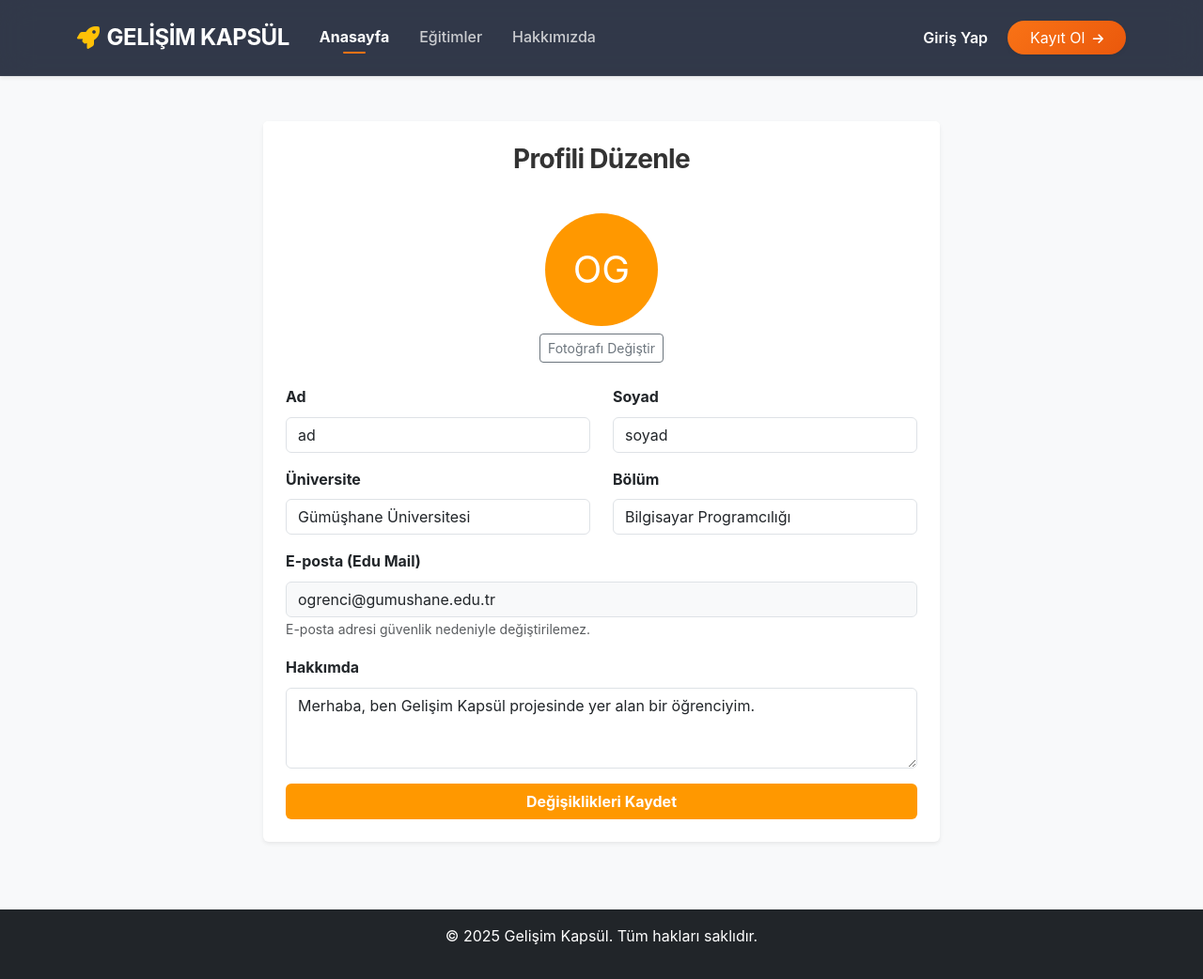
After one commit to Aliceylan11/GelisimKapsul, a Django app: page /accounts/profile/duzenle/ in a window 1280 px wide. The commit adds this page. Shown: the whole page at 94% size. Run offline with Django 5.2, Linux system fonts and the light colour scheme.

Commit message:
Accounts sayfaları için HTML tasarımları ve düzenlemeler yapıldı

```diff
--- a/accounts/templates/accounts/login.html
+++ b/accounts/templates/accounts/login.html
@@ -27,12 +27,12 @@
                             <a href="#" class="text-decoration-none" style="color: #fd7e14;">Şifremi Unuttum?</a>
                         </div>
 
-                        <button type="button" class="btn btn-primary w-100 btn-lg text-white fw-bold" style="background-color: #fd7e14; border: none;">Giriş Yap</button>
+                        <button type="submit" class="btn btn-primary w-100 btn-lg text-white fw-bold" style="background-color: #fd7e14; border: none;">Giriş Yap</button>
                     </form>
 
                     <div class="text-center mt-4">
                         <span class="text-muted">Hesabın yok mu?</span>
-                        <a href="#" class="text-decoration-none fw-bold" style="color: #2c3e50;">Kayıt Ol</a>
+                        <a href="{% url 'register' %}" class="text-decoration-none fw-bold" style="color: #2c3e50;">Kayıt Ol</a>
                     </div>
                 </div>
             </div>
--- /dev/null
+++ b/accounts/templates/accounts/profile_duzenle.html
@@ -0,0 +1,69 @@
+{% extends 'base.html' %}
+{% load static %}
+
+{% block content %}
+<div class="container mt-5 mb-5">
+    <div class="row justify-content-center">
+        <div class="col-md-8">
+            <div class="card shadow-sm border-0">
+                <div class="card-header bg-white border-bottom-0 text-center pt-4">
+                    <h3 style="color: #333; font-weight: bold;">Profili Düzenle</h3>
+                </div>
+                <div class="card-body p-4">
+                    <form method="POST" enctype="multipart/form-data">
+                        <div class="text-center mb-4">
+                            <div class="rounded-circle d-inline-flex align-items-center justify-content-center text-white" style="width: 120px; height: 120px; background-color: #ff9800; font-size: 40px;">
+                                OG
+                            </div>
+
+                            <br>
+                            <label class="btn btn-sm btn-outline-secondary mt-2">
+                                Fotoğrafı Değiştir <input type="file" name="image" hidden>
+                            </label>
+                        </div>
+
+                        <div class="row mb-3">
+                            <div class="col-md-6">
+                                <label class="form-label fw-bold">Ad</label>
+                                <input type="text" name="first_name" class="form-control" value="ad">
+                            </div>
+                            <div class="col-md-6">
+                                <label class="form-label fw-bold">Soyad</label>
+                                <input type="text" name="last_name" class="form-control" value="soyad">
+                            </div>
+                        </div>
+
+                        <div class="row mb-3">
+                            <div class="col-md-6">
+                                <label class="form-label fw-bold">Üniversite</label>
+                                <input type="text" name="university" class="form-control" value="Gümüşhane Üniversitesi">
+                            </div>
+                            <div class="col-md-6">
+                                <label class="form-label fw-bold">Bölüm</label>
+                                <input type="text" name="department" class="form-control" value="Bilgisayar Programcılığı">
+                            </div>
+                        </div>
+
+                        <div class="mb-3">
+                            <label class="form-label fw-bold">E-posta (Edu Mail)</label>
+                            <input type="email" class="form-control bg-light" value="ogrenci@gumushane.edu.tr" readonly>
+                            <small class="text-muted">E-posta adresi güvenlik nedeniyle değiştirilemez.</small>
+                        </div>
+
+                        <div class="mb-3">
+                            <label class="form-label fw-bold">Hakkımda</label>
+                            <textarea name="bio" class="form-control" rows="3">Merhaba, ben Gelişim Kapsül projesinde yer alan bir öğrenciyim.</textarea>
+                        </div>
+
+                        <div class="d-grid">
+                            <button type="submit" class="btn text-white fw-bold" style="background-color: #ff9800;">
+                                Değişiklikleri Kaydet
+                            </button>
+                        </div>
+                    </form>
+                </div>
+            </div>
+        </div>
+    </div>
+</div>
+{% endblock %}
--- a/accounts/urls.py
+++ b/accounts/urls.py
@@ -6,5 +6,6 @@ urlpatterns = [
     path('login/', views.login_view, name='login'),
     path('register/', views.register_view, name='register'),
     path('profile/', views.profile_view, name='profile'),
+    path('profile/duzenle/', views.profile_duzenle_view, name='profile_duzenle'),
 
 ]
--- a/accounts/views.py
+++ b/accounts/views.py
@@ -9,4 +9,6 @@ def register_view(request):
 def profile_view(request):
     return render(request, 'accounts/profile.html')
 
+def profile_duzenle_view(request):
+    return render(request, 'accounts/profile_duzenle.html')
 # Create your views here.
```
Also changed, not shown: accounts/templates/accounts/profile.html (+21 -7 lines), accounts/templates/accounts/register.html (+18 -7 lines).
